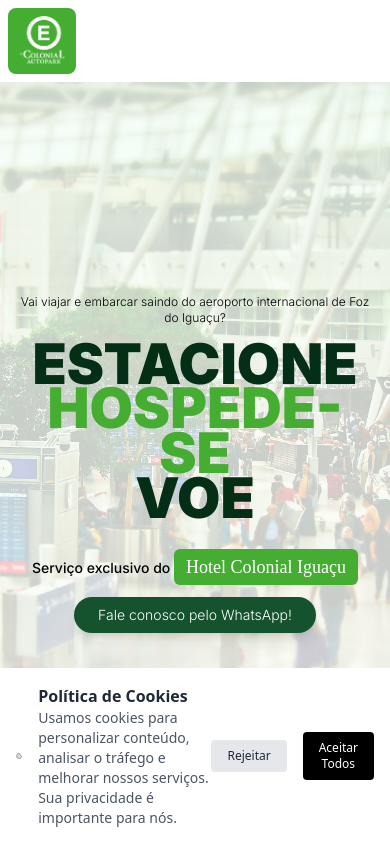
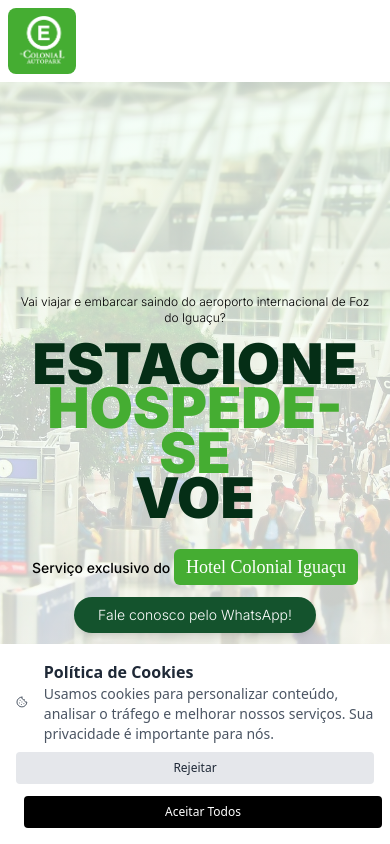
Before and after one commit to hotelcolonial/autopark, a Next.js app: page / in a window 390 px wide. Shown: the top 844 px of the page. Built offline with nearby package versions, Linux system fonts and the light colour scheme; a web font is replaced by a local one.

Commit message:
cookie banner

```diff
--- a/src/components/CookieConsent.tsx
+++ b/src/components/CookieConsent.tsx
@@ -55,8 +55,8 @@ export const CookieConsent: React.FC = () => {
 
   return (
     <div className="fixed bottom-0 left-0 right-0 p-4 bg-white z-50 shadow-lg animate-slide-up">
-      <div className="w-full max-w-6xl mx-auto flex items-center justify-between">
-        <div className="flex items-center space-x-4">
+      <div className="w-full max-w-6xl mx-auto flex-col md:flex-row flex items-center justify-between">
+        <div className="flex items-center space-x-4 mb-2">
           <CookieIcon className="h-6 w-6 text-gray-600" />
           <div>
             <h2 className="text-bases font-semibold">Política de Cookies</h2>
@@ -66,16 +66,16 @@ export const CookieConsent: React.FC = () => {
             </p>
           </div>
         </div>
-        <div className="flex items-center space-x-4 text-xs">
+        <div className="flex items-center space-x-4 text-xs flex-col space-y-3 md:flex-row w-full sm:w-auto">
           <button
             onClick={handleReject}
-            className="px-4 py-2 bg-gray-200 text-gray-800 rounded hover:bg-gray-300 transition-colors duration-300"
+            className="px-4 py-2 bg-gray-200 text-gray-800 rounded hover:bg-gray-300 transition-colors duration-300 w-full md:w-auto"
           >
             Rejeitar
           </button>
           <button
             onClick={handleAcceptAll}
-            className="px-4 py-2 bg-black text-white rounded hover:bg-gray-800 transition-colors duration-300"
+            className="px-4 py-2 bg-black text-white rounded hover:bg-gray-800 transition-colors duration-300 w-full md:w-auto"
           >
             Aceitar Todos
           </button>
```
